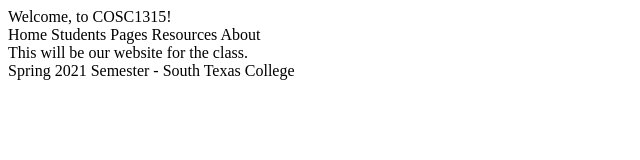
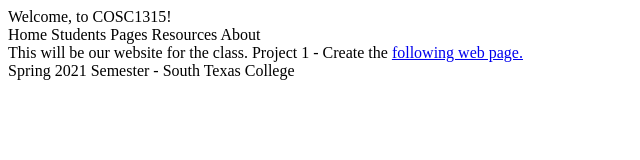
Before and after one commit to josephp-southtexascollege/COSC1315, a plain HTML site: page index.html in a window 1280 px wide. Shown: the whole page, without its empty margins (0-640 px from the left). Drawn offline with Linux system fonts and the light colour scheme.

Commit message:
Update index.html

```diff
--- a/index.html
+++ b/index.html
@@ -16,6 +16,7 @@
 		</nav>
 
 		This will be our website for the class.
+		Project 1 - Create the <a href="project1/project.html">following web page.</a>
 
 		<footer>
 			Spring 2021 Semester - South Texas College
```
